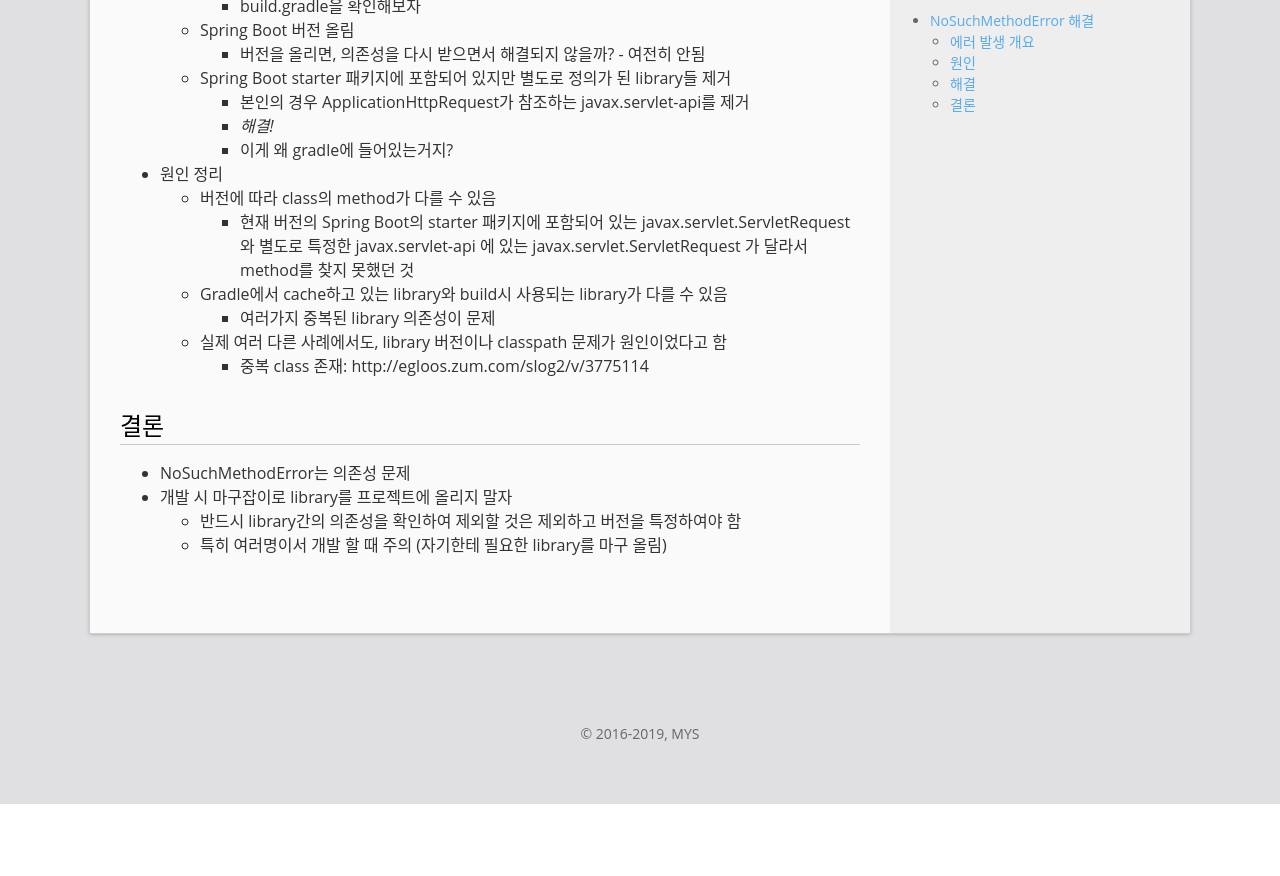
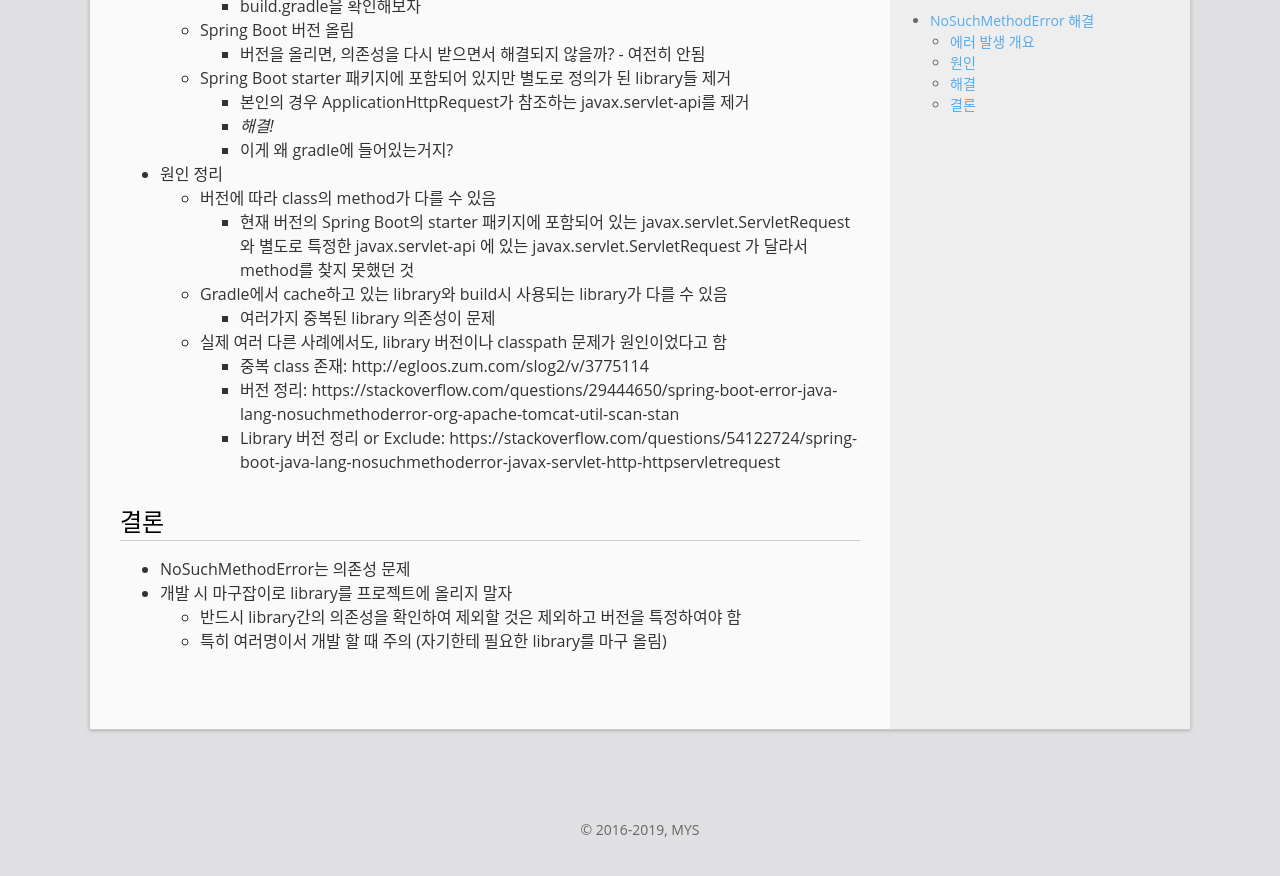
Before and after one commit to mystria/mystria.github.io, a Jekyll site: the page built from _posts/2019-12-01-fail-case-java-no-such-method-error.md, in a window 1280 px wide and 900 px high, scrolled down 1591 px. Shown: the top 876 px of the window. Built offline with Jekyll 4.4.1, drawn with Linux system fonts in a browser that asks for light colours; comment, search, counter and statistics services are not loaded; before the commit the page ends 2395 px from its top, so only the background shows below that.

Commit message:
Add references

```diff
--- a/_posts/2019-12-01-fail-case-java-no-such-method-error.md
+++ b/_posts/2019-12-01-fail-case-java-no-such-method-error.md
@@ -59,6 +59,8 @@ NoSuchMethodError는 없는 메소드를 호출할 때 발생한다. 그런데
     - 여러가지 중복된 library 의존성이 문제
   + 실제 여러 다른 사례에서도, library 버전이나 classpath 문제가 원인이었다고 함
     - 중복 class 존재: http://egloos.zum.com/slog2/v/3775114
+    - 버전 정리: https://stackoverflow.com/questions/29444650/spring-boot-error-java-lang-nosuchmethoderror-org-apache-tomcat-util-scan-stan
+    - Library 버전 정리 or Exclude: https://stackoverflow.com/questions/54122724/spring-boot-java-lang-nosuchmethoderror-javax-servlet-http-httpservletrequest
 
 ## 결론
 * NoSuchMethodError는 의존성 문제
```
